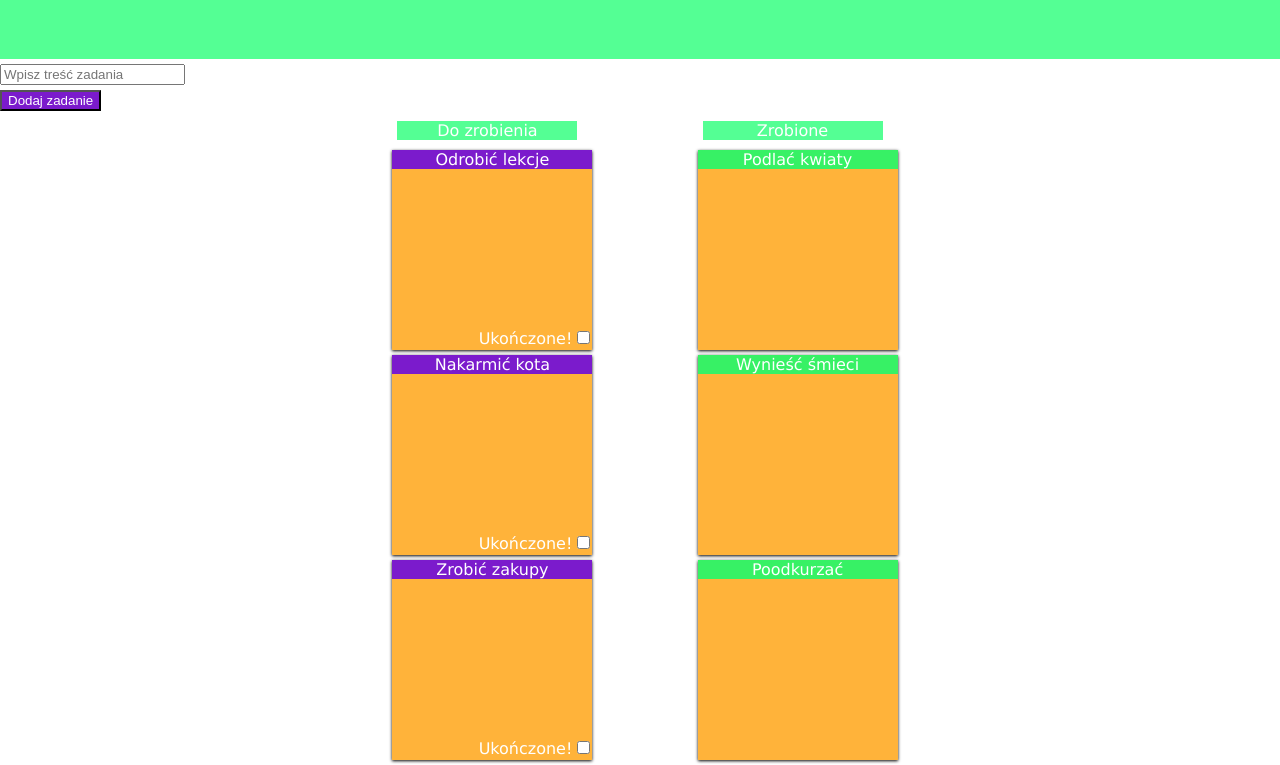
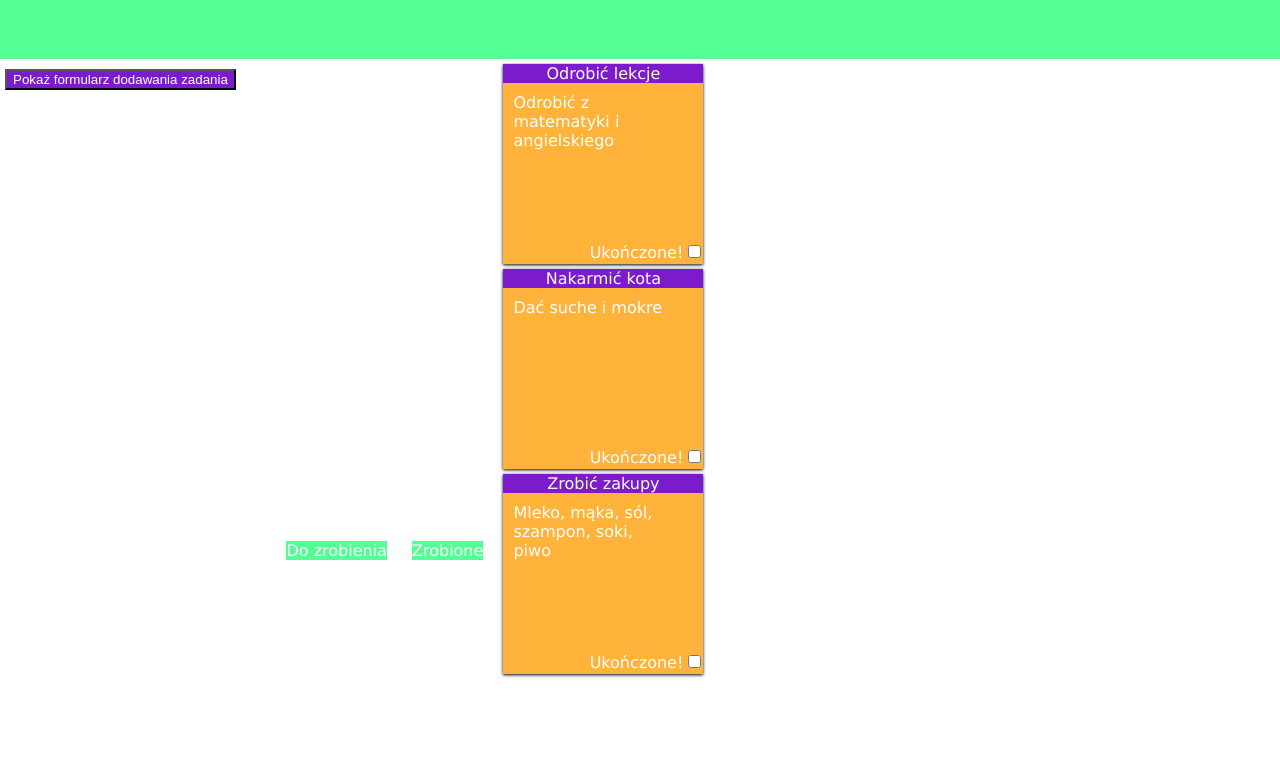
Before and after one commit to mskalacki/FirstAngularTodo, a website: page index.html in a window 1280 px wide. Shown: the part 41-806 px from the top of the page. Drawn offline with nearby package versions, Linux system fonts and the light colour scheme.

Commit message:
Hidden/shown card adding form feature.

```diff
--- a/app/Controllers/CardController.js
+++ b/app/Controllers/CardController.js
@@ -3,29 +3,27 @@ angular.module("app.Controllers").controller("CardController", function ($scope)
     $scope.TasksToDo =
         [
 
-            { name: 'Odrobić lekcje', id: '1' },
-            { name: 'Nakarmić kota', id: '2' },
-            { name: 'Zrobić zakupy', id: '3' }
+            { name: 'Odrobić lekcje', id: '1', content: "Odrobić z matematyki i angielskiego" },
+            { name: 'Nakarmić kota', id: '2', content: "Dać suche i mokre" },
+            { name: 'Zrobić zakupy', id: '3', content: "Mleko, mąka, sól, szampon, soki, piwo" }
 
         ];
 
         $scope.TasksDone = [
-            { name: 'Podlać kwiaty', id: '1' },
-            { name: 'Wynieść śmieci', id: '2' },
-            { name: 'Poodkurzać', id: '3' }
+            // { name: 'Podlać kwiaty', id: '1' },
+            // { name: 'Wynieść śmieci', id: '2' },
+            // { name: 'Poodkurzać', id: '3' }
+        ]
+    let idValue = 4;
+    $scope.AddCard = function (name, content) {
+
+        //let nameValue = document.querySelector('.Add-name').value;
 
 
-        ]
-    let idValue = 4;
-    $scope.AddCard = function () {
-
-        let nameValue = document.querySelector('.Add-name').value;
-
-        if (nameValue) {
-            $scope.TasksToDo.push({ name: nameValue, id: idValue });
+        if (name) {
+            $scope.TasksToDo.push({ name: name, id: idValue, content: content });
 
             idValue++;
-
         }
 
 
@@ -35,13 +33,8 @@ angular.module("app.Controllers").controller("CardController", function ($scope)
        let index = $scope.TasksToDo.findIndex(x => x.name === taskName);
        let tempSplice = $scope.TasksToDo.splice(index,1);
 
-        // $scope.TasksDone.unshift($scope.TasksToDo[index]);
-        // $scope.TasksTodo.splice(0,1);
-        $scope.TasksDone.unshift(tempSplice[0]);
 
-
-
-
+        $scope.TasksDone.push(tempSplice[0]);
     }
 
 
--- a/index.html
+++ b/index.html
@@ -19,28 +19,48 @@
         </ul>
     </header>
     <div ng-controller="CardController">
-        <form class=Add-Task-Form>
-            <input class="Add-name" ng-model="name" type="text" placeholder="Wpisz treść zadania" required>
 
-            <button ng-click="AddCard()">Dodaj zadanie</button>
-        </form>
+
+
         <div class="Trello-Wrapper">
+
+            <div class="Column-title-label">
+
+                <p>Do zrobienia</p>
+            </div>
+            <div class="Column-title-label">
+
+                <p>Zrobione</p>
+            </div>
+            <form class=Add-Task-Form ng-show="show">
+                <input class="Add-name" ng-model="name" type="text" placeholder="Wpisz tytuł zadania" required>
+                <input class="Add-content" ng-model="content" type="text" placeholder="Wpisz opis zadania">
+
+                <button ng-click="AddCard(name, content)">Dodaj zadanie</button>
+                <button ng-click="show = !show">Ukryj formularz dodawania zadania</button>
+            </form>
+            <div class="formDisplay" ng-hide="show">
+                <button ng-click="show = !show">Pokaż formularz dodawania zadania</button>
+            </div>
             <div class="Todo">
-               <p>Do zrobienia</p>
+
                 <div class="Trello-card" ng-repeat="task in TasksToDo">
                     <div class="Card-item">{{task.name}}</div>
+                    <div class="Card-content">{{task.content}}</div>
 
                     <div class="Card-id">
-                        <label  for= "checkbox">Ukończone!</label>
-                        <input class = "checkbox "type="checkbox" ng-model="confirmed" ng-change="MoveToDone(task.name)"></div>
+                        <label for="checkbox">Ukończone!</label>
+                        <input class="checkbox " type="checkbox" ng-model="confirmed" ng-change="MoveToDone(task.name)">
+                    </div>
 
                 </div>
             </div>
             <div class="Done">
-                <p>Zrobione<p>
+
 
                 <div class="Trello-card" ng-repeat="task in TasksDone">
                     <div class="Card-item">{{task.name}}</div>
+                    <div class="Card-content">{{task.content}}</div>
                     <div class="Card-id">
 
 
--- a/style.css
+++ b/style.css
@@ -8,6 +8,11 @@ html{
     color: white;
 
 }
+body{
+    position: relative;
+
+}
+
 header{
     width: auto;
     height: 100px;
@@ -27,9 +32,18 @@ li{
     display: inline-block;
 }
 
+.Add-Task-Form, .formDisplay{
+
+    display: inline-block;
+    position: absolute;
+    top: 5px;
+    left: 5px;
+}
+
 .Trello-Wrapper{
     text-align: center;
-    vertical-align: text-top;
+    position: relative;
+
 
 }
 
@@ -43,10 +57,12 @@ li{
     display: inline-block;
     width: 200px;
 }
-.Todo>p, .Done>p{
+.Column-title-label{
     color: white;
     background-color: #54FF94;
     margin: 10px;
+    display: inline-block;
+
 
 
 }
@@ -65,6 +81,13 @@ li{
     width:auto;
     height: auto;
     background-color: #7B1BCC;
+
+}
+.Card-content{
+    width: 80%;
+    margin-top: 5%;
+    margin-left: 5%;
+    text-align: left;
 
 }
 
```
